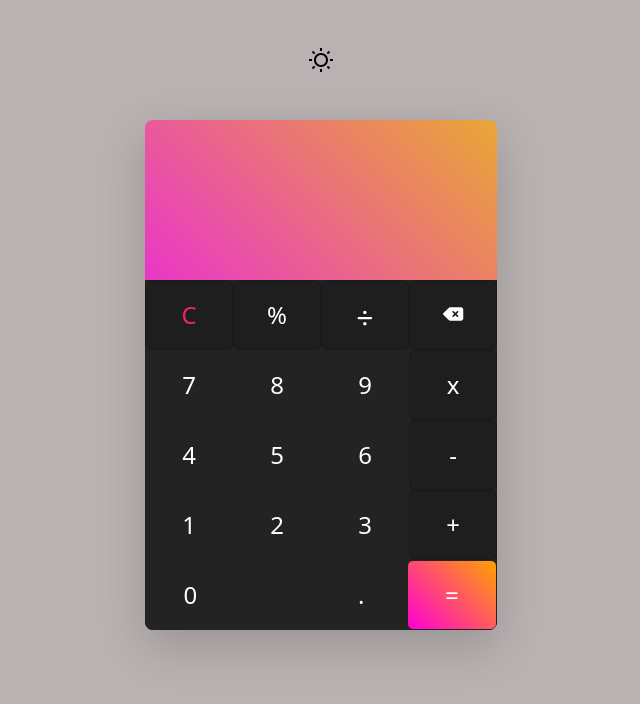
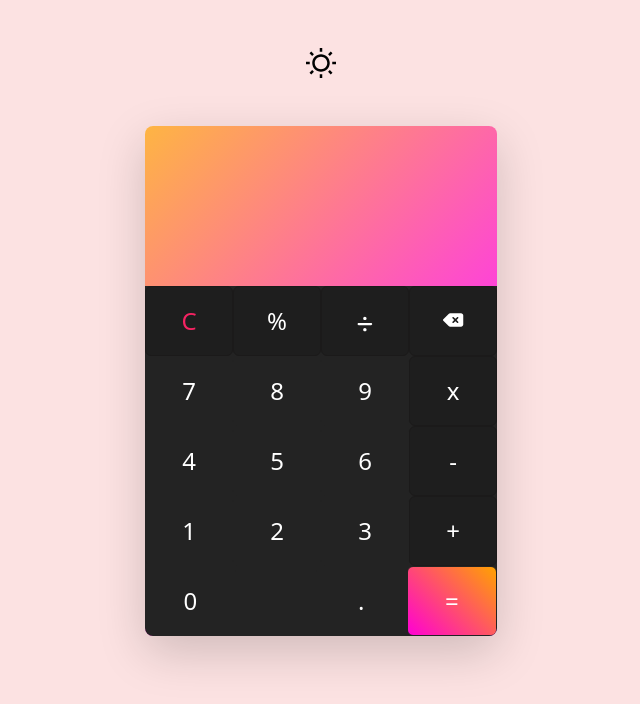
Before and after one commit to ihemebiriegondu/My-Simple-Calculator, a plain HTML site: page index.html in a window 1280 px wide. Both pictures are taken after a click on the picture 640 px from the left and 80 px from the top of the page. Shown: the whole page, without its empty margins (319-959 px from the left). Drawn offline with nearby package versions, Linux system fonts and the light colour scheme.

Commit message:
completed the transformation for dark mode

```diff
--- a/CSS/styles.css
+++ b/CSS/styles.css
@@ -1,9 +1,17 @@
+body{
+    background-color: rgb(255, 241, 241);
+}
+
 #toggle-mode {
     align-items: center;
     margin-top: 3rem;
     display: flex;
     justify-content: center;
     cursor: pointer;
+}
+
+#toggle-mode img{
+    width: 30px;
 }
 
 #full-component {
@@ -18,6 +26,7 @@
     overflow: hidden;
     width: 22rem;
     background: linear-gradient(45deg, rgba(255, 0, 212, 0.7) 40%, rgba(255, 162, 0, 0.7));
+    transition: all 1s ease-in-out;
 }
 
 #display {
@@ -74,7 +83,7 @@
 }
 
 .dark-mode {
-    background-color: rgb(186, 178, 178);
+    background-color: rgb(252, 226, 226);
     color: white;
 }
 
@@ -88,6 +97,14 @@
     background-color: rgb(35, 35, 35);
     color: white;
     border: 1px solid rgb(78, 77, 77);
+}
+
+.dark-mode-keyboard {
+    transform: rotateY(-180deg);
+}
+
+.dark-mode-container {
+    transform: rotateY(180deg);
 }
 
 .diff-color-dark-mode-btn{
--- a/JS/index.js
+++ b/JS/index.js
@@ -3,6 +3,7 @@ let toggleMode = document.getElementById("toggle-icon");
 
 function toggler() {
     let change = document.body;
+    let container = document.querySelector(".container-sm");
     let darkBtn = document.querySelectorAll(".btn");
     let darkKeyboard = document.getElementById("keyboard");
     let diffColor = document.querySelectorAll(".diff-color");
@@ -11,6 +12,8 @@ function toggler() {
 
 
     change.classList.toggle("dark-mode");
+    container.classList.toggle("dark-mode-container");
+    darkKeyboard.classList.toggle("dark-mode-keyboard");
     darkBtn.forEach(button => {
         button.classList.toggle("dark-mode-btn");
     });
@@ -23,7 +26,7 @@ function toggler() {
         darkKeyboard.style.backgroundColor = "rgb(35, 35, 35)";
         firstRow.style.backgroundColor = "rgb(35, 35, 35)";
     } else {
-        toggleMode.src = "./icons/icons8-moon-64.png";
+        toggleMode.src = "/icons/PngItem_629144.png";
         toggleMode.classList.remove("fa-moon");
         toggleMode.classList.add("fa-sun")
         darkKeyboard.style.backgroundColor = "white";
--- a/index.html
+++ b/index.html
@@ -26,7 +26,7 @@
 
     <main>
         <div id="toggle-mode">
-            <img src="./icons/icons8-moon-64.png" alt="" id="toggle-icon" onclick="toggler()">
+            <img src="./icons/PngItem_629144.png" alt="" id="toggle-icon" onclick="toggler()">
         </div>
         <div id="full-component">
             <section class="container-sm shadow-lg">
```
Also changed, not shown: icons/PngItem_6259277.png (added), icons/PngItem_629144.png (added).
